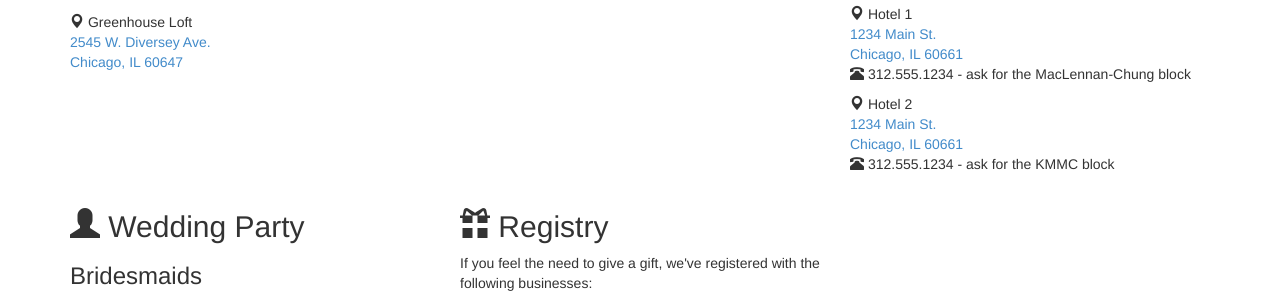
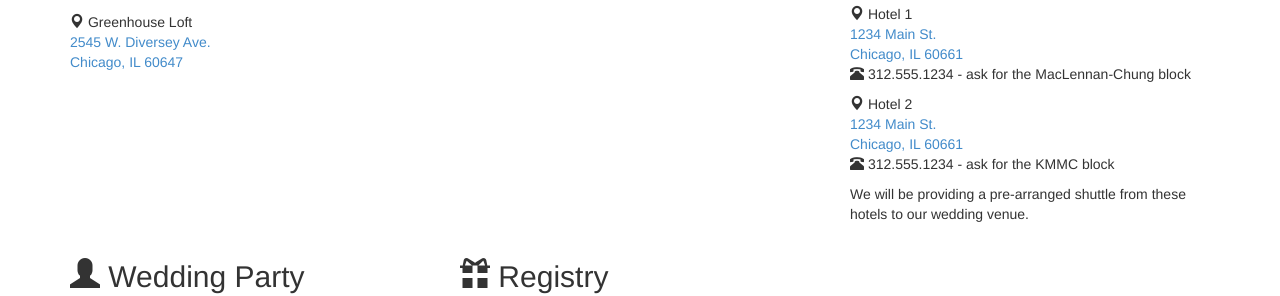
Before and after one commit to neuroshock/neuroshock.github.io, a plain HTML site: page index.html in a window 1280 px wide. Shown: the part 505-801 px from the top of the page. Drawn offline with nearby package versions, Linux system fonts and the light colour scheme.

Commit message:
added comment about shuttle from hotels to wedding

```diff
--- a/index.html
+++ b/index.html
@@ -92,15 +92,20 @@
 
         <div class="col-lg-4">
           <h2><span class="glyphicon glyphicon-plane"></span><a name="travel"></a> Travel</h2>
+
           <p>For our travelling guests, and for those who just don't want to go home afterwards, we've reserved blocks of rooms at the following hotels:</p>
+
           <p><span class="glyphicon glyphicon-map-marker"></span> Hotel 1<br/>
           <a href="http://maps.google.com/">1234 Main St.<br/>
           Chicago, IL 60661</a><br/>
           <span class="glyphicon glyphicon-phone-alt"></span> 312.555.1234 - ask for the MacLennan-Chung block</p>
+
           <p><span class="glyphicon glyphicon-map-marker"></span> Hotel 2<br/>
           <a href="http://maps.google.com/">1234 Main St.<br/>
           Chicago, IL 60661</a><br/>
           <span class="glyphicon glyphicon-phone-alt"></span> 312.555.1234 - ask for the KMMC block</p>
+
+          <p>We will be providing a pre-arranged shuttle from these hotels to our wedding venue.</p>
         </div>
 
         <hr/>
```
